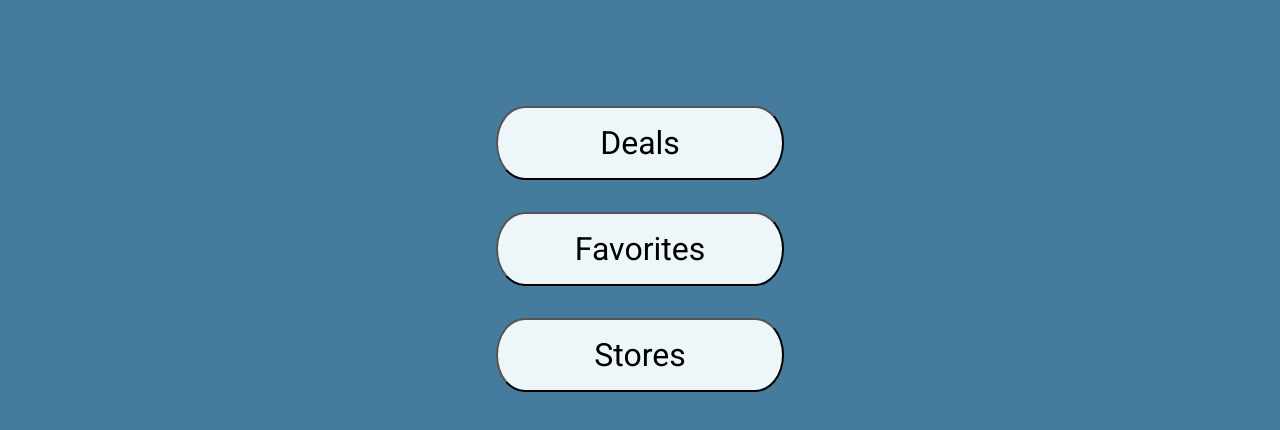
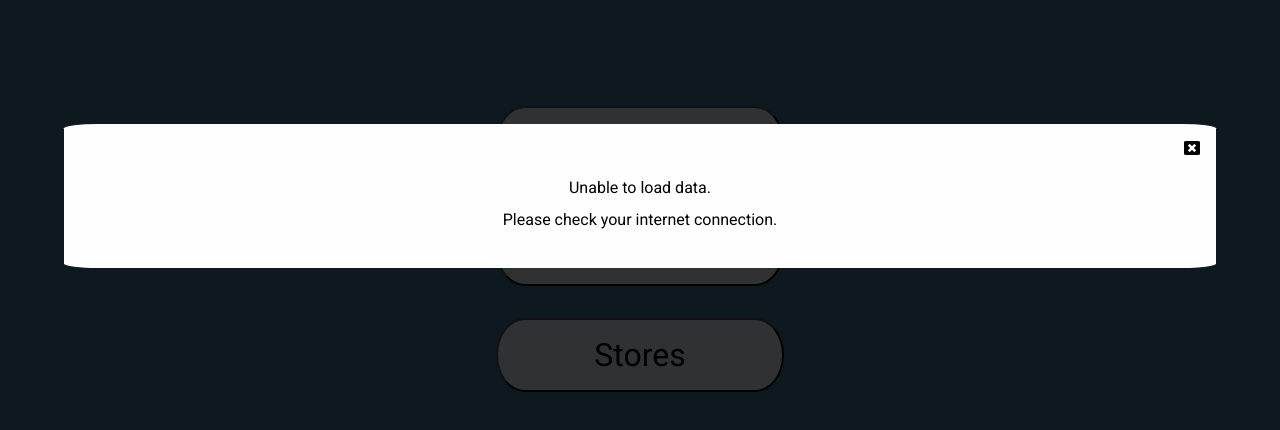
Before and after one commit to DeanVo/ajax-project, a website: page index.html in a window 1280 px wide. Shown: the part 76-506 px from the top of the page. Drawn offline with Linux system fonts and the light colour scheme; no server answers.

Commit message:
changed alert event to modal pop up #11

```diff
--- a/css/styles.css
+++ b/css/styles.css
@@ -15,9 +15,41 @@ h2 {
   font-size: 1rem;
 }
 
-/* .loading-container {
+.error-modal {
+  display: none;
+}
 
-} */
+.exit-icon {
+  display: flex;
+  justify-content: flex-end;
+}
+
+.exit-icon:hover {
+  cursor: pointer;
+}
+
+.error-modal.show {
+  display: block;
+  background-color: rgba(0, 0, 0, 0.8);
+  position: fixed;
+  left: 0;
+  top: 0;
+  width: 100%;
+  height: 100%;
+}
+
+.error-modal-content {
+  font-family: 'Roboto', sans-serif;
+  background-color: #fefefe;
+  position: fixed;
+  top: 25%;
+  left: 5%;
+  right: 5%;
+  padding: 1rem 1rem;
+  border-radius: 3%;
+  text-align: center;
+  line-height: 2;
+}
 
 .loading {
   width: 100%;
--- a/index.html
+++ b/index.html
@@ -20,6 +20,15 @@
   <main>
     <div class="loading-container">
       <img class="loading" src="img/loading.gif" alt="loading gif">
+    </div>
+
+    <div class="error-modal">
+      <div class="error-modal-content">
+        <i class="fas fa-window-close exit-icon"></i>
+        <p>Unable to load data.
+        <br>
+        Please check your internet connection.</p>
+      </div>
     </div>
 
     <div data-view="home-page">
--- a/js/main.js
+++ b/js/main.js
@@ -5,6 +5,8 @@ var $backIcon = document.querySelector('.back-icon');
 var $dealsButton = document.querySelector('.deals-button');
 var $favoritesButton = document.querySelector('.favorites-button');
 var loadingGif = document.querySelector('.loading-container');
+var $errorModal = document.querySelector('.error-modal');
+var $errorModalExit = document.querySelector('.exit-icon');
 var favoritesID = 0;
 var correspondingID;
 
@@ -19,6 +21,12 @@ function goFavoritesPage() {
 }
 
 $favoritesButton.addEventListener('click', goFavoritesPage);
+
+function exitModal() {
+  $errorModal.className = 'error-modal';
+}
+
+$errorModalExit.addEventListener('click', exitModal);
 
 function goBack(e) {
   if (data.view === 'more-info' && e.target.className === 'far fa-arrow-alt-circle-left back-icon') {
@@ -152,7 +160,7 @@ function getDealData() {
     }
   });
   xhr.addEventListener('error', function () {
-    alert('Unable to load data. Please check your internet connection.');
+    $errorModal.className = 'error-modal show';
     hideLoading();
   });
   xhr.send();
@@ -181,7 +189,7 @@ function getMoreDealData(dealID) {
     hideLoading();
   });
   xhr.addEventListener('error', function () {
-    alert('Unable to load data. Please check your internet connection.');
+    $errorModal.className = 'error-modal show';
     hideLoading();
   });
   xhr.send();
```
